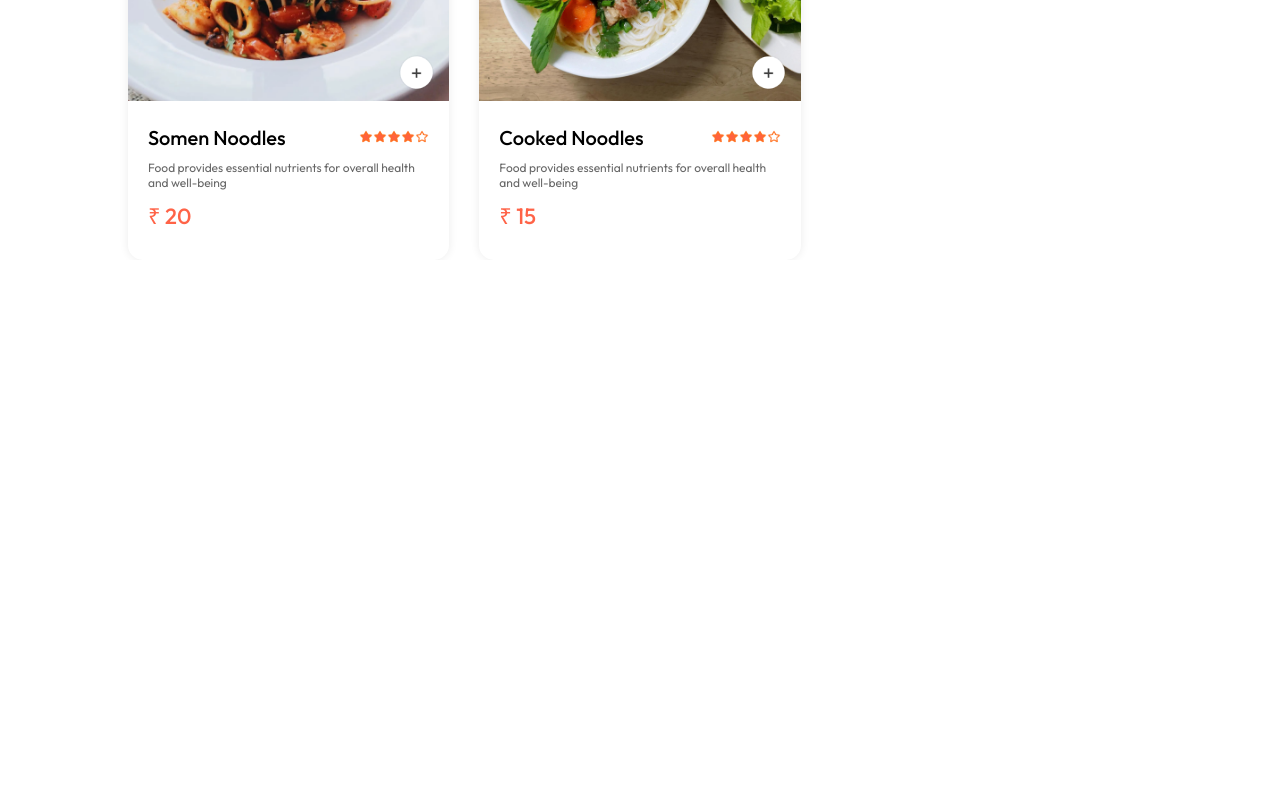
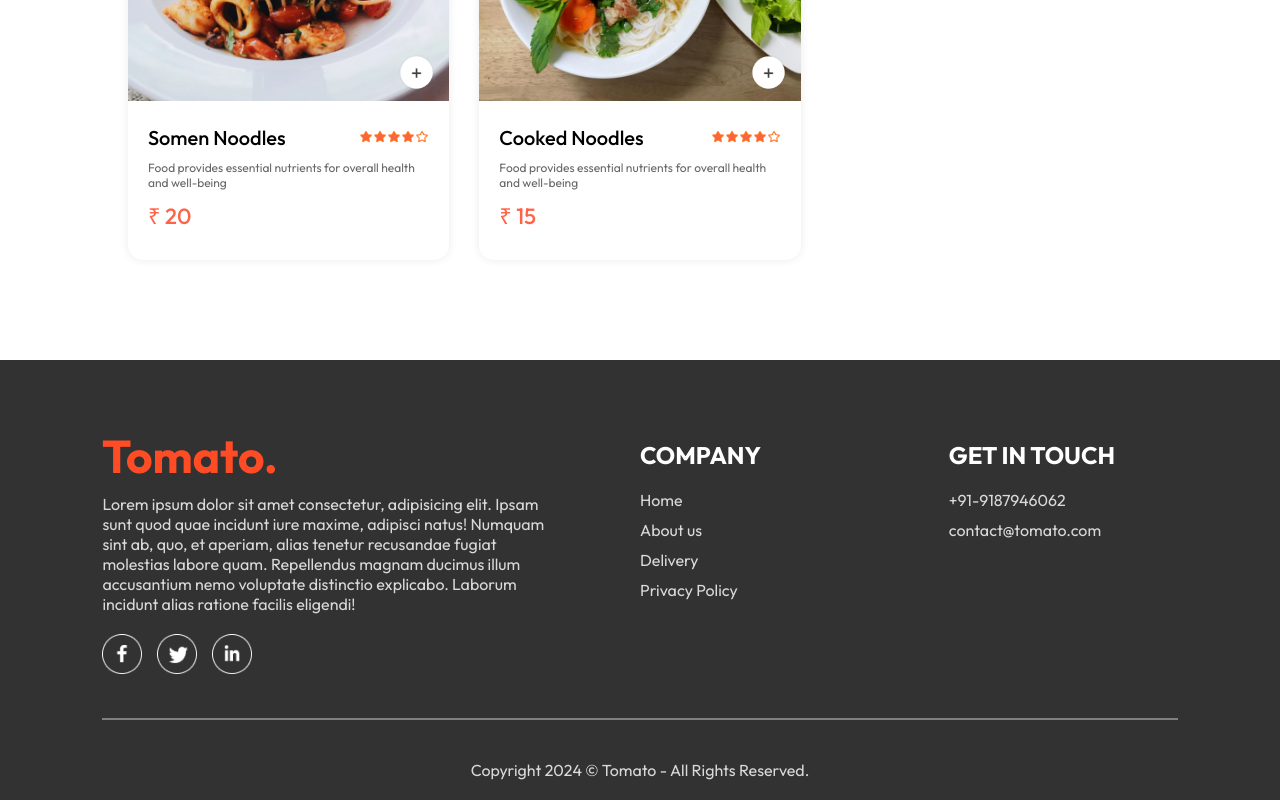
Before and after one commit to sid14-14/food-delivery-app, a React (Vite) app in the folder frontend/: page / in a window 1280 px wide. Shown: the part 5745-6545 px from the top of the page. Before the commit the page ends 6005 px from the top, so only its background shows below. Built offline with nearby package versions, Linux system fonts and the light colour scheme.

Commit message:
added footer component

```diff
--- a/frontend/src/App.jsx
+++ b/frontend/src/App.jsx
@@ -1,15 +1,19 @@
 import Navbar from "./components/Navbar/Navbar";
 import { Route, Routes } from "react-router-dom";
 import Home from "./pages/Home/Home";
+import Footer from "./components/Footer/Footer";
 
 const App = () => {
   return (
+    <>
       <div className="app">
         <Navbar />
         <Routes>
           <Route path="/" element={<Home />} />
         </Routes>
       </div>
+      <Footer />
+    </>
   );
 };
 
--- /dev/null
+++ b/frontend/src/components/Footer/Footer.css
@@ -0,0 +1,62 @@
+.footer {
+  color: #d9d9d9;
+  background-color: #323232;
+  display: flex;
+  flex-direction: column;
+  align-items: center;
+  gap: 20px;
+  padding: 20px 8vw;
+  padding-top: 80px;
+  margin-top: 100px;
+}
+.footer-content {
+  width: 100%;
+  display: grid;
+  grid-template-columns: 2fr 1fr 1fr;
+  gap: 80px;
+}
+.footer-content-left,
+.footer-content-right,
+.footer-content-center {
+  display: flex;
+  flex-direction: column;
+  align-items: start;
+  gap: 20px;
+}
+.footer-content-left li,
+.footer-content-right li,
+.footer-content-center li {
+  list-style: none;
+  margin-bottom: 10px;
+  cursor: pointer;
+}
+.footer-content-right h2,
+.footer-content-center h2 {
+  color: white;
+}
+.footer-social-icons img {
+  width: 40px;
+  margin-right: 15px;
+  cursor: pointer;
+  transition: 0.5s;
+}
+.footer-social-icons img:hover {
+  transform: scale(1.1);
+}
+.footer hr {
+  width: 100%;
+  height: 2px;
+  margin: 20px 0;
+  background-color: grey;
+  border: none;
+}
+@media (max-width: 750px) {
+  .footer-content {
+    display: flex;
+    flex-direction: column;
+    gap: 35px;
+  }
+  .footer-copyright {
+    text-align: center;
+  }
+}
--- /dev/null
+++ b/frontend/src/components/Footer/Footer.jsx
@@ -0,0 +1,52 @@
+import React from "react";
+import "./Footer.css";
+import { assets } from "../../assets/assets";
+
+const Footer = () => {
+  return (
+    <>
+      <div id="footer" className="footer">
+        <div className="footer-content">
+          <div className="footer-content-left">
+            <img src={assets.logo} alt="" />
+            <p>
+              Lorem ipsum dolor sit amet consectetur, adipisicing elit. Ipsam
+              sunt quod quae incidunt iure maxime, adipisci natus! Numquam sint
+              ab, quo, et aperiam, alias tenetur recusandae fugiat molestias
+              labore quam. Repellendus magnam ducimus illum accusantium nemo
+              voluptate distinctio explicabo. Laborum incidunt alias ratione
+              facilis eligendi!
+            </p>
+            <div className="footer-social-icons">
+              <img src={assets.facebook_icon} alt="" />
+              <img src={assets.twitter_icon} alt="" />
+              <img src={assets.linkedin_icon} alt="" />
+            </div>
+          </div>
+          <div className="footer-content-center">
+            <h2>COMPANY</h2>
+            <ul>
+              <li>Home</li>
+              <li>About us</li>
+              <li>Delivery</li>
+              <li>Privacy Policy</li>
+            </ul>
+          </div>
+          <div className="footer-content-right">
+            <h2>GET IN TOUCH</h2>
+            <ul>
+              <li>+91-9187946062</li>
+              <li>contact@tomato.com</li>
+            </ul>
+          </div>
+        </div>
+        <hr />
+        <p className="footer-copyright">
+          Copyright 2024 © Tomato - All Rights Reserved.
+        </p>
+      </div>
+    </>
+  );
+};
+
+export default Footer;
```
Lines whose indentation alone changed are shown as unchanged.
